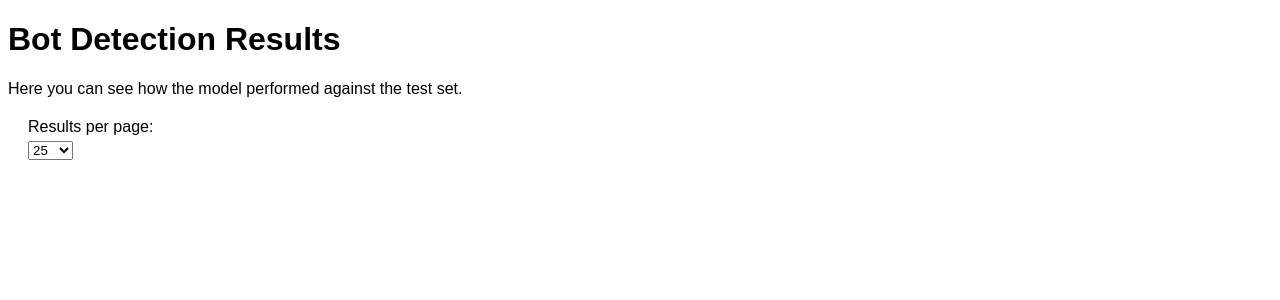
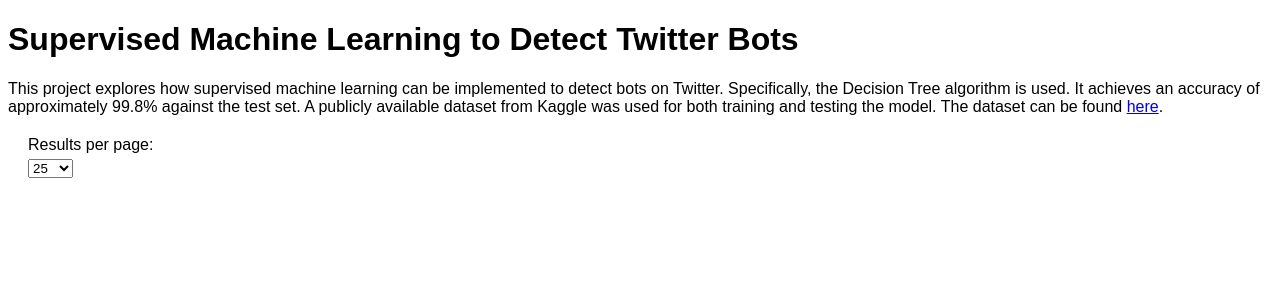
Before and after one commit to drusso97/C964_Capstone, a Flask app: template templates/index.html in a window 1280 px wide. Shown: the part 34-334 px from the top of the page. Run offline with Flask 3, Linux system fonts and the light colour scheme; the template is opened without the code that fills it, so the values that code supplies are empty; parts of the project's set-up code (start-up, migrations or seed data) failed here and were passed over.

Commit message:
Changed description on home page. Added link to dataset.

```diff
--- a/app.py
+++ b/app.py
@@ -2,6 +2,7 @@ from flask import Flask, render_template, request
 import pandas as pd
 from sklearn.model_selection import train_test_split
 from sklearn.tree import DecisionTreeRegressor
+from sklearn.metrics import accuracy_score
 
 app = Flask(__name__)
 
@@ -30,6 +31,10 @@ def index():
     # Make predictions
     y_pred = regressor.predict(X_test)
     y_pred = y_pred.round().astype(int)  # Ensure predictions are 0 or 1
+
+    # Calculate accuracy for the test set
+    accuracy = round((accuracy_score(y_test, y_pred.round()) * 100), 2)
+    print("Accuracy:", accuracy)
 
     # Add predictions and actual values for display
     X_test_features['Prediction'] = y_pred
--- a/templates/index.html
+++ b/templates/index.html
@@ -15,8 +15,12 @@
             <li><a href="{{ url_for('visualize') }}">Visualizations</a></li>
         </ul>
     </nav>
-    <h1>Bot Detection Results</h1>
-    <p>Here you can see how the model performed against the test set.</p>
+    <h1>Supervised Machine Learning to Detect Twitter Bots</h1>
+    <p>This project explores how supervised machine learning can be implemented to detect bots on Twitter.
+        Specifically, the Decision Tree algorithm is used. It achieves an accuracy of approximately 99.8% against
+        the test set. A publicly available dataset from Kaggle was used for both training and testing the model.
+        The dataset can be found <a href="https://www.kaggle.com/datasets/goyaladi/twitter-bot-detection-dataset" target="_blank">here</a>.
+    </p>
     <div class="container">
 
         <!-- Table displaying results -->
```
